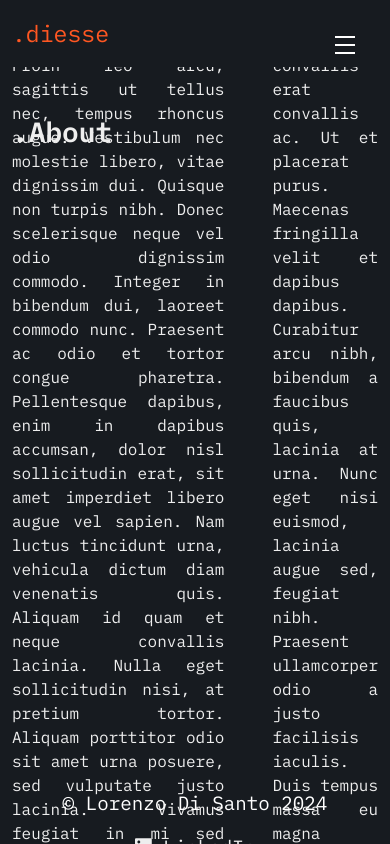
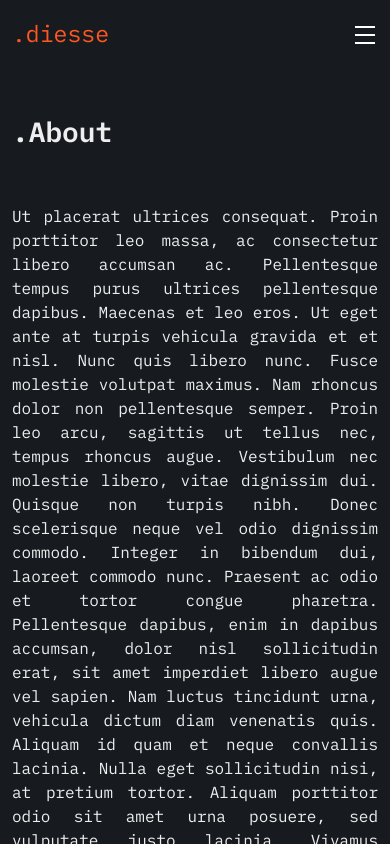
Before and after one commit to lorenzodisanto/portfolio, a Vue app: page /about in a window 390 px wide. Shown: the top 844 px of the page. Built offline with nearby package versions, Linux system fonts and the light colour scheme.

Commit message:
feat: responsive about page

```diff
--- a/src/components/AppFooter.vue
+++ b/src/components/AppFooter.vue
@@ -58,7 +58,7 @@ footer {
     width: 100%;
     text-align: center;
     div {
-      margin-top: 15px;
+      margin-top: 20px;
       a {
         text-decoration: none;
         font-size: 1.2rem;
@@ -83,6 +83,8 @@ footer {
       .name {
         text-align: start;
         width: 50%;
+        padding-top: 20px;
+        margin-bottom: 0px;
       }
       .social {
         width: 50%;
--- a/src/components/AppHeader.vue
+++ b/src/components/AppHeader.vue
@@ -22,7 +22,7 @@ export default {
         </div>
 
         <!-- HEADER DESKTOP-TABLET MODE -->
-        <div class="d-none d-md-block">
+        <div class="d-none d-sm-block">
           <router-link
             :to="{ name: 'about' }"
             class="options"
@@ -48,7 +48,7 @@ export default {
         </div>
 
         <!-- HEADER MOBILE MODE -->
-        <div class="d-md-none">
+        <div class="d-sm-none">
           <input type="checkbox" id="active" />
           <label for="active" class="menu-btn"><span></span></label>
           <label for="active" class="close"></label>
@@ -179,9 +179,9 @@ header {
   .menu-btn {
     position: absolute;
     z-index: 2;
-    right: 20px;
+    right: 0px;
     /*left: 20px; */
-    top: 20px;
+    top: 10px;
     height: 50px;
     width: 50px;
     text-align: center;
--- a/src/pages/AboutPage.vue
+++ b/src/pages/AboutPage.vue
@@ -9,8 +9,8 @@ export default {
 </script>
 
 <template>
-  <div class="container py-5">
-    <h1>{{ title }}</h1>
+  <div class="container d-none d-lg-block">
+    <h1 class="py-5">{{ title }}</h1>
     <div class="wrapper">
       <div class="d-flex">
         <p class="me-5">
@@ -48,6 +48,46 @@ export default {
       </div>
     </div>
   </div>
+
+  <div class="container d-block d-lg-none">
+    <div>
+      <h1 class="py-5">{{ title }}</h1>
+      <div>
+        <p class="pb-5">
+          Ut placerat ultrices consequat. Proin porttitor leo massa, ac
+          consectetur libero accumsan ac. Pellentesque tempus purus ultrices
+          pellentesque dapibus. Maecenas et leo eros. Ut eget ante at turpis
+          vehicula gravida et et nisl. Nunc quis libero nunc. Fusce molestie
+          volutpat maximus. Nam rhoncus dolor non pellentesque semper. Proin leo
+          arcu, sagittis ut tellus nec, tempus rhoncus augue. Vestibulum nec
+          molestie libero, vitae dignissim dui. Quisque non turpis nibh. Donec
+          scelerisque neque vel odio dignissim commodo. Integer in bibendum dui,
+          laoreet commodo nunc. Praesent ac odio et tortor congue pharetra.
+          Pellentesque dapibus, enim in dapibus accumsan, dolor nisl
+          sollicitudin erat, sit amet imperdiet libero augue vel sapien. Nam
+          luctus tincidunt urna, vehicula dictum diam venenatis quis. Aliquam id
+          quam et neque convallis lacinia. Nulla eget sollicitudin nisi, at
+          pretium tortor. Aliquam porttitor odio sit amet urna posuere, sed
+          vulputate justo lacinia. Vivamus feugiat in mi sed consectetur.
+          Maecenas bibendum, mauris nec interdum ultricies, nisi dui rhoncus
+          mauris, sed euismod ex eros in est. Suspendisse rutrum, sem non
+          gravida pulvinar, ipsum enim accumsan augue, eu condimentum eros elit
+          ut lectus.
+        </p>
+        <p class="pb-5">
+          Mauris consectetur in dolor ac imperdiet. Sed volutpat hendrerit
+          felis, nec laoreet nulla lobortis vitae. Nullam finibus turpis dui,
+          eget convallis erat convallis ac. Ut et placerat purus. Maecenas
+          fringilla velit et dapibus dapibus. Curabitur arcu nibh, bibendum a
+          faucibus quis, lacinia at urna. Nunc eget nisi euismod, lacinia augue
+          sed, feugiat nibh. Praesent ullamcorper odio a justo facilisis
+          iaculis. Duis tempus massa eu magna fringilla facilisis. Quisque
+          porttitor fermentum efficitur. Nulla vestibulum accumsan egestas. Nam
+          ut dui quis arcu interdum aliquet vel eget ante.
+        </p>
+      </div>
+    </div>
+  </div>
 </template>
 
 <style lang="scss" scoped>
@@ -56,5 +96,6 @@ h1 {
 }
 p {
   text-align: justify;
+  margin-bottom: 0px;
 }
 </style>
--- a/src/styles/general.scss
+++ b/src/styles/general.scss
@@ -12,6 +12,7 @@ body {
   font-weight: 400;
   font-style: normal;
   color: #eeeeee;
+  overflow-y: scroll;
 }
 
 @media screen and (min-width: 992px) {
```
